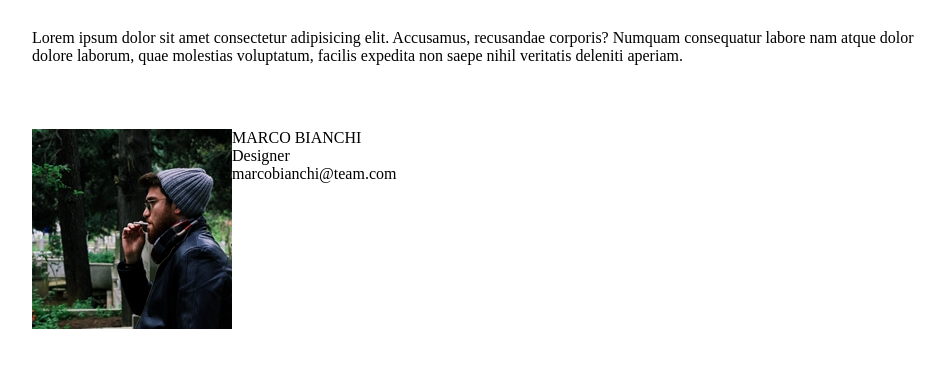
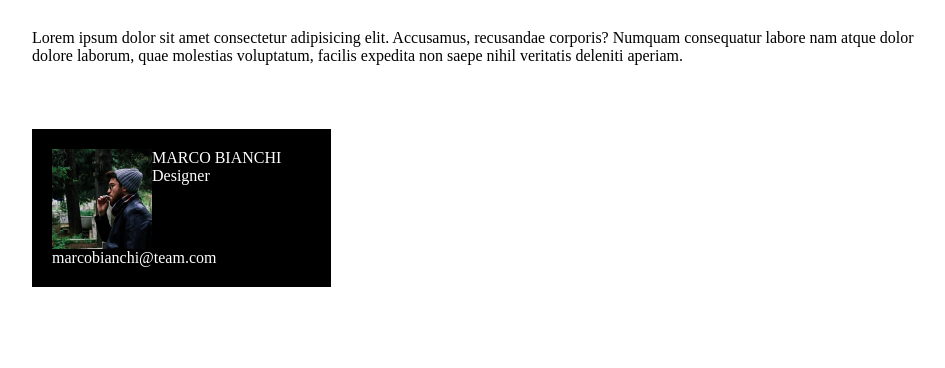
Before and after one commit to MaTtiaa01/html-css-float-cards, a plain HTML site: page index.html in a window 1280 px wide. Shown: the part 40-408 px from the top of the page, without its empty margins (160-1105 px from the left). Drawn offline with Linux system fonts and the light colour scheme.

Commit message:
add first card

```diff
--- a/assets/css/style.css
+++ b/assets/css/style.css
@@ -33,9 +33,18 @@ h1{
 img{
     float: left;
     max-width: 100%;
+    width: 100px;
 }
 
 span{
     margin-left: 10px;
     margin-top: 10px;
 }
+
+.card{
+    width: calc(100% / 3);
+    padding: 20px;
+    color: white;
+    background-color: black;
+
+}
--- a/index.html
+++ b/index.html
@@ -11,10 +11,10 @@
     <div class="container">
         <h1>Meet our team</h1>
         <p>Lorem ipsum dolor sit amet consectetur adipisicing elit. Accusamus, recusandae corporis? Numquam consequatur labore nam atque dolor dolore laborum, quae molestias voluptatum, facilis expedita non saepe nihil veritatis deleniti aperiam.</p>
-        <div class="row clearfix">
-            <div class="card ">
+        <div class="row ">
+            <div class="card clearfix">
                 <img src="./assets/img/male1.png" alt="ragazzo al parco" >
-                <div>
+                <div class="card_text">
                     MARCO BIANCHI<br> Designer <br>marcobianchi@team.com
 
                 </div>
```
